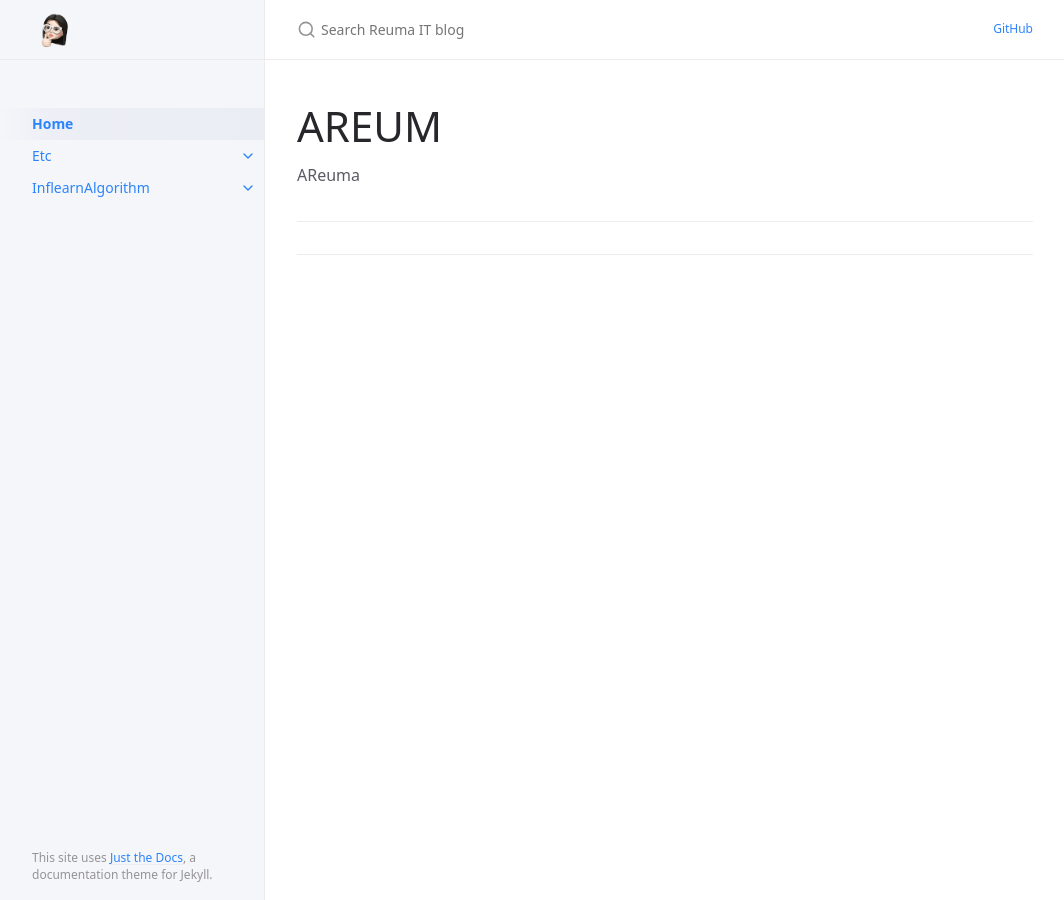
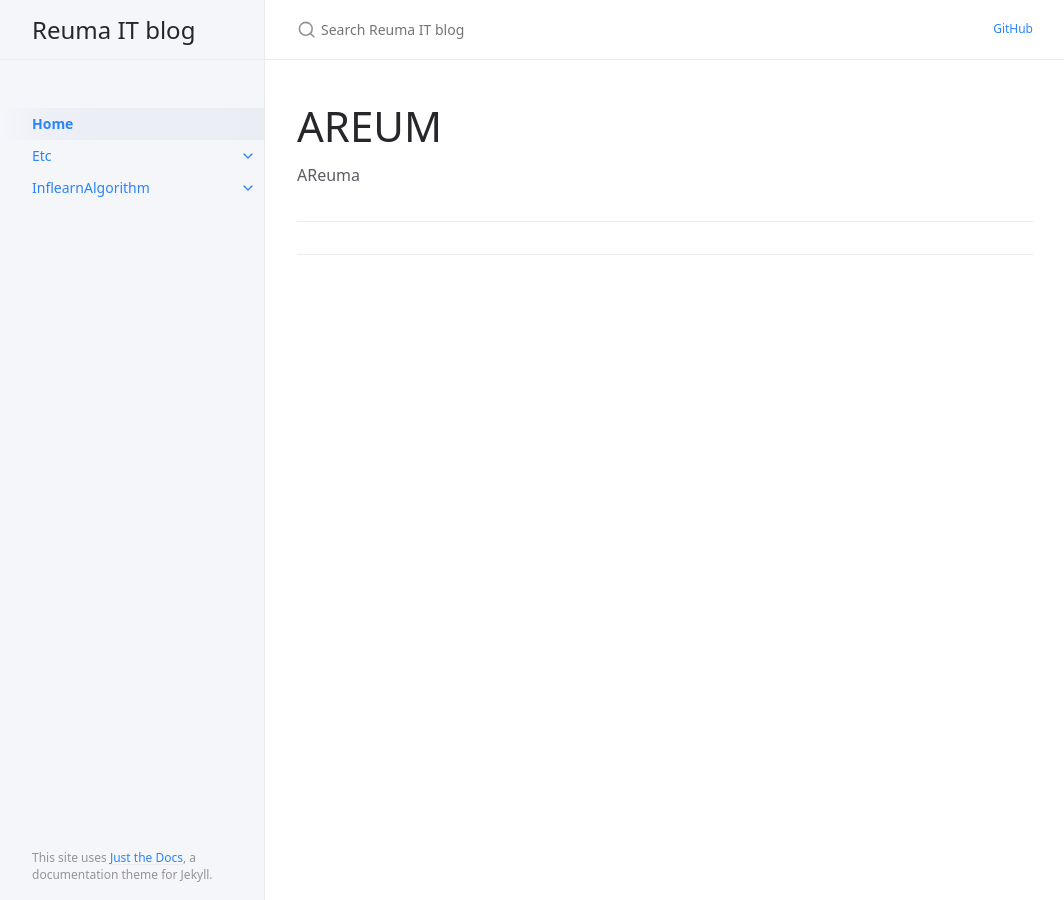
Before and after one commit to AReuma/AReuma.github.io, a Jekyll site: the page built from index.md, in a window 1280 px wide. Shown: the whole page, without its empty margins (107-1171 px from the left). Built offline with Jekyll 4.4.1, drawn with Linux system fonts in a browser that asks for light colours.

Commit message:
로고 설정

```diff
--- a/_config.yml
+++ b/_config.yml
@@ -44,7 +44,7 @@ exclude:
    - README.md
 
 # Set a path/url to a logo that will be displayed instead of the title
-logo: "/assets/images/reuma-logo.png"
+#logo: "/assets/images/reuma-logo.png"
 
 # Set a path/url to a favicon that will be displayed by the browser
 favicon_ico: "/assets/images/favicon.ico"
```
